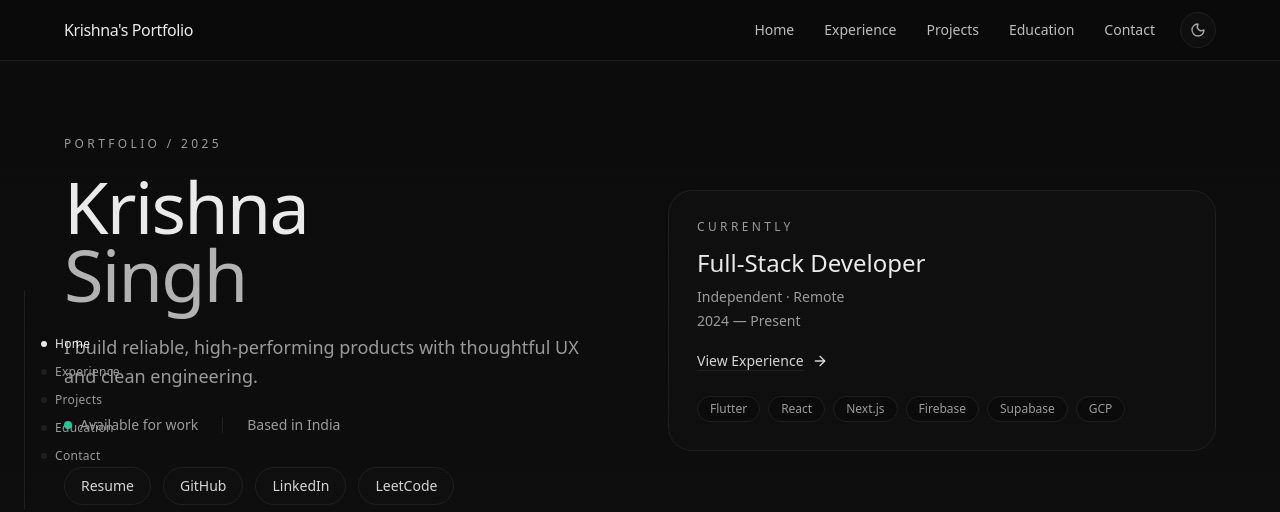
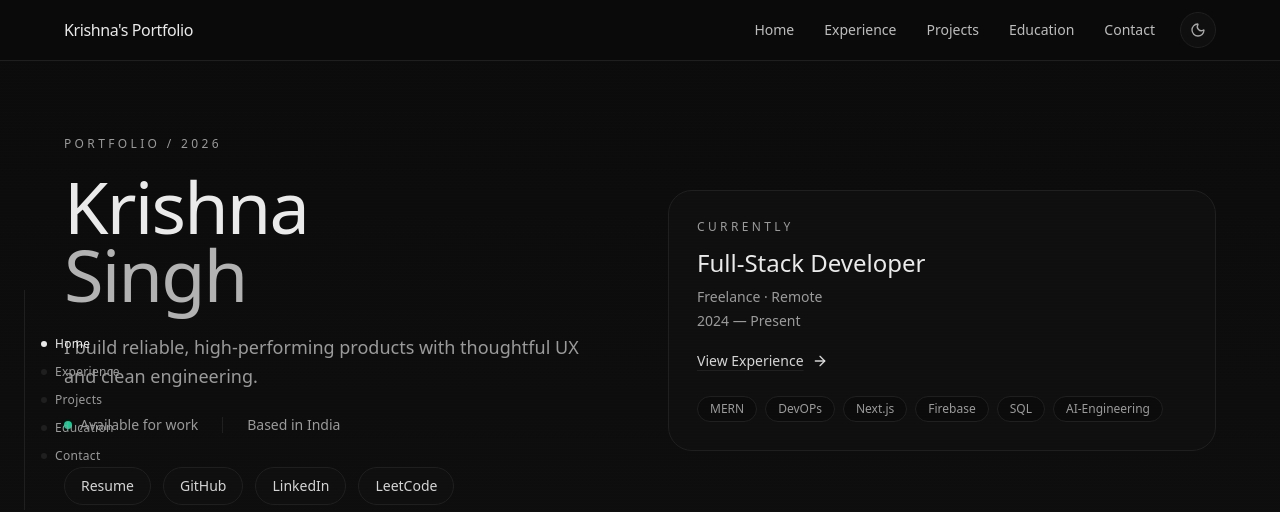
Before and after one commit to Kri01ceram/my-portfolio, a Next.js app: page / in a window 1280 px wide. Shown: the top 512 px of the page. Built offline with nearby package versions, Linux system fonts and the light colour scheme.

Commit message:
chore: update profile information and skills in Hero component

```diff
--- a/components/hero.tsx
+++ b/components/hero.tsx
@@ -14,16 +14,16 @@ const PROFILE = {
   resumeUrl: "/resume.pdf",
   links: {
     github: "https://github.com/Kri01ceram",
-    linkedin: "https://www.linkedin.com/in/krishna-singh-172642323/",
-    leetcode: "https://leetcode.com/",
+    linkedin: "https://www.linkedin.com/in/krishna1120/",
+    leetcode: "https://leetcode.com/u/0_Krishna_01/",
   },
   currently: {
     role: "Full‑Stack Developer",
-    company: "Independent",
+    company: "Freelance",
     companyLocation: "Remote",
     duration: "2024 — Present",
   },
-  skills: ["Flutter", "React", "Next.js", "Firebase", "Supabase", "GCP"],
+  skills: ["MERN", "DevOPs", "Next.js", "Firebase", "SQL", "AI-Engineering"],
 };
 
 export default function Hero() {
@@ -36,7 +36,7 @@ export default function Hero() {
         className="grid gap-10 lg:grid-cols-2 lg:gap-14"
       >
         <div className="flex flex-col justify-center">
-          <p className="text-xs tracking-[0.28em] text-muted-foreground">PORTFOLIO / 2025</p>
+          <p className="text-xs tracking-[0.28em] text-muted-foreground">PORTFOLIO / 2026</p>
 
           <h1 className="mt-5 text-5xl sm:text-6xl lg:text-7xl leading-[0.95] font-light tracking-tight">
             <span className="block text-foreground">{PROFILE.firstName}</span>
```
